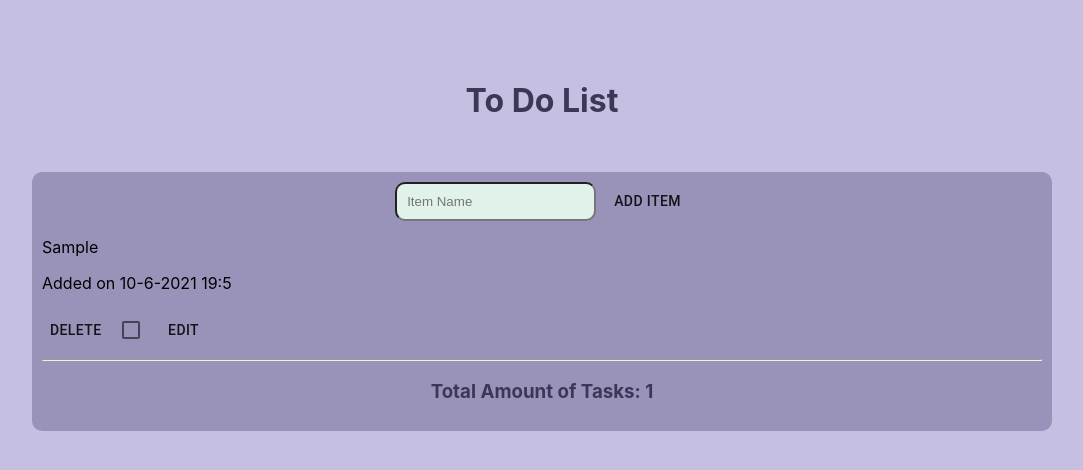
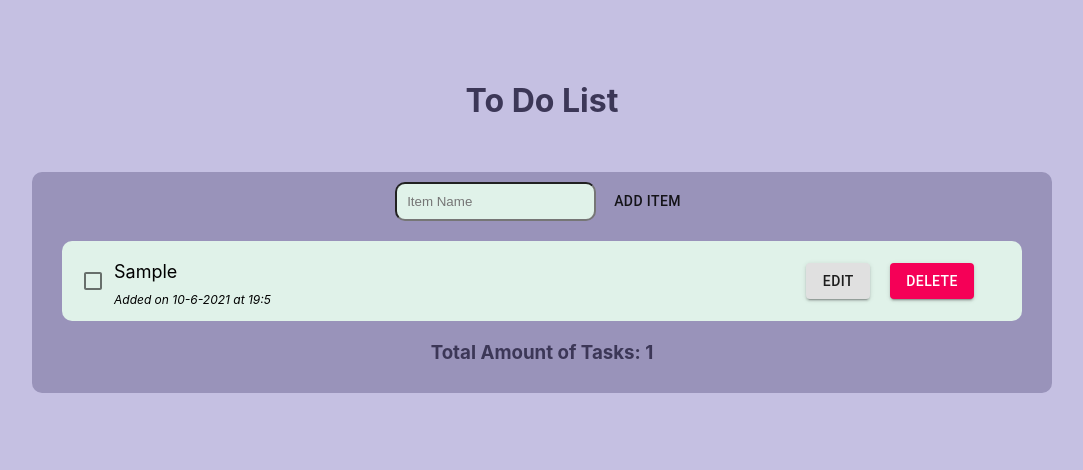
Before and after one commit to 2021-IBM-Accelerate-SW-Track/lab-1-team-52, a React (Create React App) app: page / in a window 1280 px wide. Both pictures are taken after typing "Sample" into the empty fields and a click on the button "ADD ITEM". Shown: the top 470 px of the page, without its empty margins (98-1181 px from the left). Built offline with nearby package versions, Linux system fonts and the light colour scheme.

Commit message:
Added styling

```diff
--- a/src/App.css
+++ b/src/App.css
@@ -67,13 +67,17 @@ input{
   margin:4px 0;
 }
 
-.delete-button{
+.buttons{
   margin-left: auto;
   margin-right: 3%;
   margin-top: auto;
   margin-bottom: auto;
 }
 
+.buttons Button {
+  margin: 10px;
+}
+
 .total{
   color: #3c3757;
   text-align: center;
--- a/src/index.js
+++ b/src/index.js
@@ -103,13 +103,14 @@ var ItemList = class App extends React.Component{
     var items = this.state.itemList.map((item, i)=>{
       console.log(item);
       return(
-      <div>
-        <p>{`${item.name}`}</p>
-        <p>Added on {`${item.date} ${item.time}`}</p>
-        <Button onClick={()=> this.delete(i)}>Delete</Button>
-        {/* <Button onClick={this.delete.bind(this)}>Delete</Button> */}
+      <div className="item">
         <Checkbox inputProps={{ 'aria-label': 'primary checkbox' }} />
-        <Button onClick={() => this.edit(item.name, i)}>Edit</Button>
+        <div className="item-info">
+          <p className="item-name">{`${item.name}`}</p>
+          <p className="item-date-and-time">Added on {`${item.date} at ${item.time}`}</p>
+        </div>
+        <div className="buttons">
+          <Button color="default" variant="contained" onClick={() => this.edit(item.name, i)}>Edit</Button>
           {this.state.editingItem === i && this.state.editing &&
             <form>
               <input type="text" placeholder="Write your edit here" ref="edit"/>
@@ -117,7 +118,10 @@ var ItemList = class App extends React.Component{
               <br/>
             </form>
           }
-        <hr/>
+          <Button color="secondary" variant="contained" onClick={()=> this.delete(i)}>Delete</Button>
+        </div>
+
+        {/* <hr/> */}
       </div>
 
 
```
Lines whose indentation alone changed are shown as unchanged.
